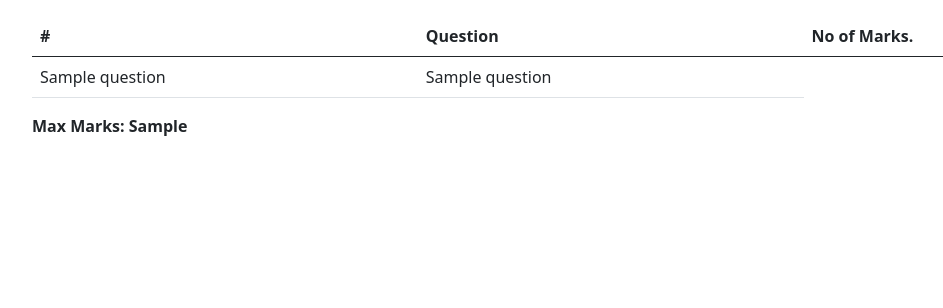
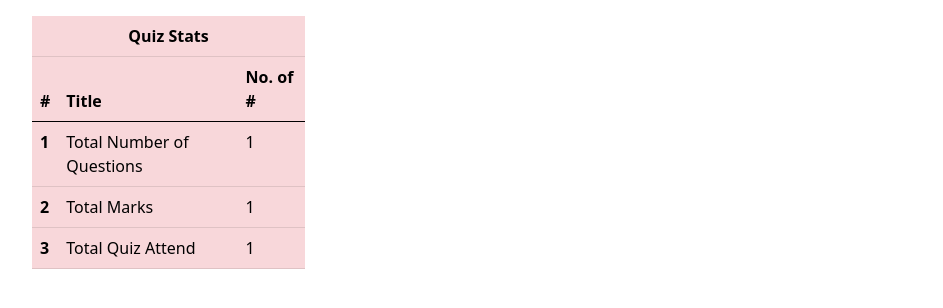
Before and after one commit to jyothiprakashpanaik/Tally-CodeBrewers-Quiz-App, a Django app: template templates/main/stats.html in a window 1280 px wide. Shown: the part 56-364 px from the top of the page, without its empty margins (78-1021 px from the left). Run offline with Django 3.2, Linux system fonts and the light colour scheme; the template is opened without the code that fills it: most values are stand-ins (such as "Sample title", 1, 10 or a date in 2020); some libraries are stand-ins or nearby versions.

Commit message:
Added Tables to stats page

```diff
--- a/templates/main/home.html
+++ b/templates/main/home.html
@@ -16,7 +16,7 @@
 <h5>Hello, {{ request.user.username}}
 
 
-{% if user.is_staff %}
+{% if request.user.is_staff %}
 <span class="badge rounded-pill bg-success">
 QuizAdmin
 </span>
--- a/templates/main/stats.html
+++ b/templates/main/stats.html
@@ -5,32 +5,40 @@
 
 <div class="stats-app container m-3">
 
-
-<table class="table">
+<table class="table table-danger w-25">
   <thead>
+  	<tr>
+  		<th colspan="3" class="text-center ">Quiz Stats</th>
+  	</tr>
     <tr>
       <th scope="col">#</th>
-      <th scope="col">Question</th>
-      <th scope="col">No of Marks.</th>
-<!--       <th scope="col">No of correct's.</th>
-      <th scope="col">No of wrong's.</th> -->
+      <th scope="col">Title</th>
+      <th scope="col">No. of #</th>
     </tr>
   </thead>
   <tbody>
-    {% for question in questions_details %}
-    <tr style="height: 5px">
-
-    	<td>{{question.question}}</td>
-    	<td>{{question.question_marks}}</td>
-
+    <tr>
+      <th scope="row">1</th>
+      <td>Total Number of Questions</td>
+      <td>{{total_number_of_questions}}</td>
+  	</tr>
+  	<tr>
+      <th scope="row">2</th>
+      <td>Total Marks</td>
+      <td>{{total_marks}}</td>
     </tr>
-    {% endfor %}
+    <tr>
+    	<th scope="row">3</th>
+    	<td>Total Quiz Attend</td>
+    	<td>{{total_quiz_attend}}</td>
+    </tr>
   </tbody>
 </table>
 
 
-<b>Max Marks: {{max_marks}}</b>
+<table>
 
+</table>
 
 </div>
 
```
Also changed, not shown: home/views.py (+27 -25 lines), main/views.py (+25 -6 lines), db.sqlite3.
